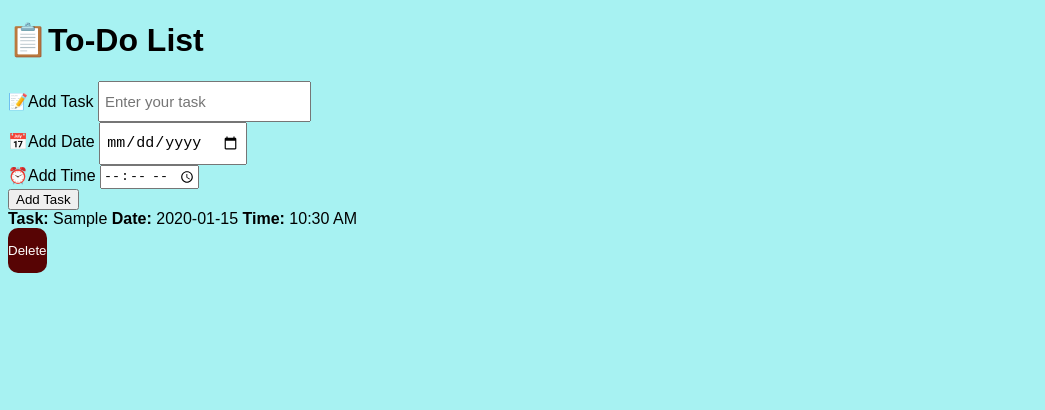
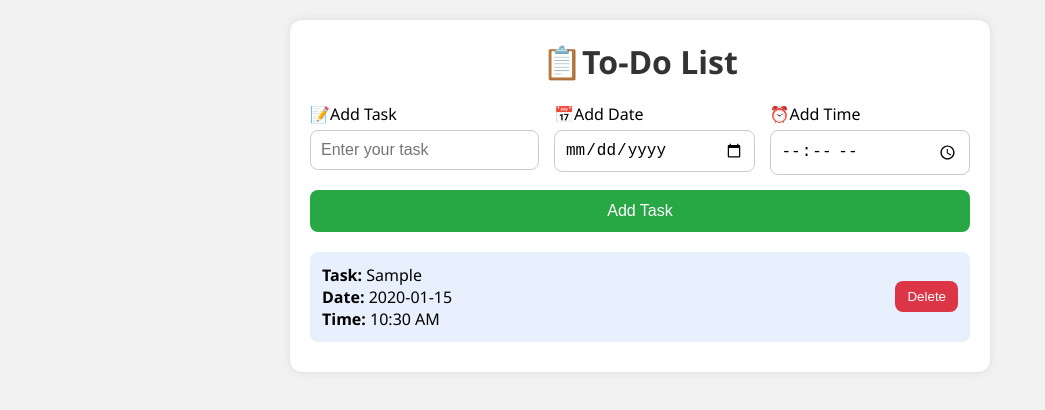
Before and after one commit to Adityaraj1904/Todo-List, a plain HTML site: page index.html in a window 1280 px wide. Both pictures are taken after typing "Sample", "2020-01-15", "10:30" into the empty fields and a click on the button "Add Task". Shown: the whole page, without its empty margins (0-1045 px from the left). Drawn offline with Linux system fonts and the light colour scheme.

Commit message:
Update style.css

```diff
--- a/style.css
+++ b/style.css
@@ -1,41 +1,113 @@
-body {
-    font-family: Arial;
-    background-color: rgb(167, 242, 242);
+* {
+  margin: 0;
+  padding: 0;
+  box-sizing: border-box;
 }
 
-  #main-heading {
-    text-align: center;
+body {
+  font-family: 'Segoe UI', sans-serif;
+  background: #f2f2f2;
+  padding: 20px;
 }
 
-  .grid-container {
-    display: grid;
-    grid-template-columns: 200px 150px 100px;
-    column-gap: 10px;
-    row-gap: 10px;
-    margin-top: 10px;
-    align-items: center;
-    justify-content: center;
+.container {
+  max-width: 700px;
+  margin: auto;
+  background: white;
+  padding: 20px;
+  border-radius: 12px;
+  box-shadow: 0 0 10px rgba(0,0,0,0.1);
 }
 
-  #todo-input, #todo-date {
-    font-size: 15px;
-    padding: 10px 5px;
+h1 {
+  text-align: center;
+  margin-bottom: 20px;
+  color: #333;
+}
+
+.input-section {
+  display: flex;
+  flex-wrap: wrap;
+  gap: 15px;
+  justify-content: space-between;
+  margin-bottom: 20px;
+}
+
+.input-group {
+  flex: 1 1 30%;
+  display: flex;
+  flex-direction: column;
+}
+
+.input-group label {
+  margin-bottom: 5px;
+  font-weight: 500;
+}
+
+.input-group input {
+  padding: 10px;
+  font-size: 16px;
+  border-radius: 8px;
+  border: 1px solid #ccc;
+}
+
+.btn-add {
+  padding: 12px 20px;
+  font-size: 16px;
+  background-color: #28a745;
+  color: white;
+  border: none;
+  border-radius: 8px;
+  cursor: pointer;
+  flex: 1 1 100%;
+}
+
+.btn-add:hover {
+  background-color: #218838;
+}
+
+.todo-container {
+  margin-top: 20px;
+}
+
+.todo-item {
+  display: flex;
+  justify-content: space-between;
+  align-items: center;
+  background: #e8f0fe;
+  padding: 12px;
+  border-radius: 8px;
+  margin-bottom: 10px;
+}
+
+.todo-text {
+  flex: 1;
+}
+
+.todo-text span {
+  display: block;
+  font-size: 16px;
 }
 
 .btn-delete {
-    background-color: rgb(87, 4, 4);
+  padding: 8px 12px;
+  background-color: #dc3545;
   color: white;
   border: none;
-    border-radius: 10px;
-    padding: 15px 0px;
+  border-radius: 8px;
   cursor: pointer;
 }
 
-  .btn-todo {
-    background-color: rgb(5, 119, 19);
-    color: white;
-    border: none;
-    border-radius: 10px;
-    padding: 15px 0px;
-    cursor: pointer;
+.btn-delete:hover {
+  background-color: #c82333;
 }
+
+@media (max-width: 600px) {
+  .input-group {
+    flex: 1 1 100%;
+  }
+
+  .btn-add {
+    margin-top: 10px;
+  }
+}
```
Lines whose indentation alone changed are shown as unchanged.
